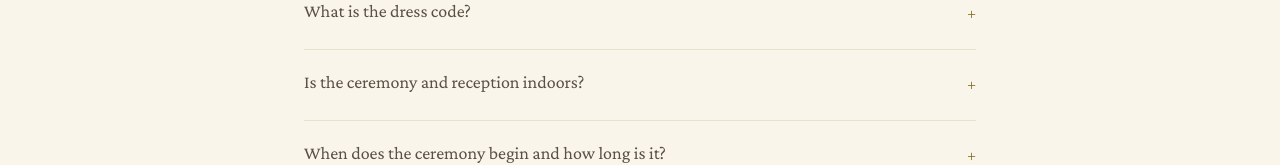
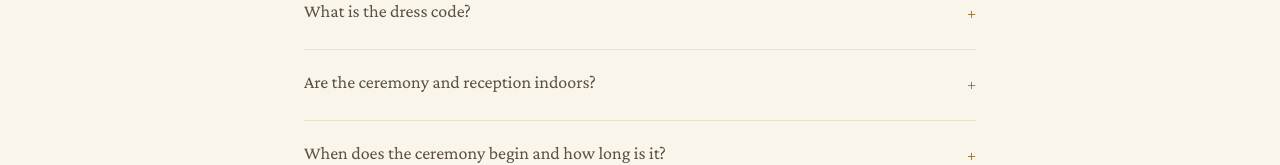
Before and after one commit to idancecrazy-arch/zakrazy, a Next.js app: page /faq in a window 1280 px wide. Shown: the part 361-526 px from the top of the page. Built offline with nearby package versions, Linux system fonts and the light colour scheme; no server answers; a web font is replaced by a local one.

Commit message:
Update FAQAccordion.tsx

```diff
--- a/components/FAQAccordion.tsx
+++ b/components/FAQAccordion.tsx
@@ -9,7 +9,7 @@ const FAQS = [
       'Semi-formal Attire: We kindly request guests wear suits and cocktail dresses comfortable for the season (September will hopefully be temperate and mild). Tuxes and gowns are welcome, and traditional attire is also encouraged!',
   },
   {
-    question: 'Is the ceremony and reception indoors?',
+    question: 'Are the ceremony and reception indoors?',
     answer:
       'Yes, both the ceremony at St. Joseph\'s Church and the reception at Golden Unicorn are entirely indoors.',
   },
```
